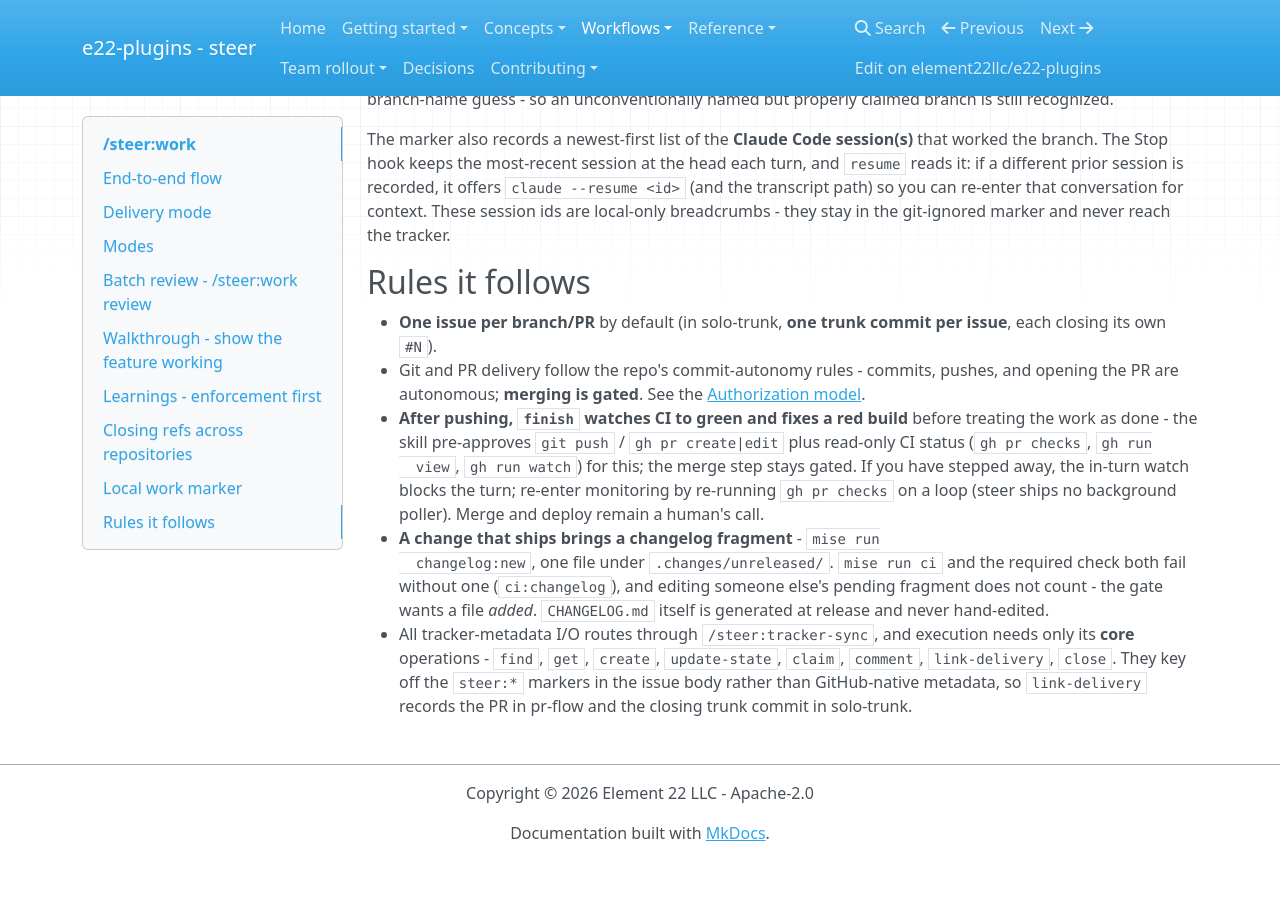
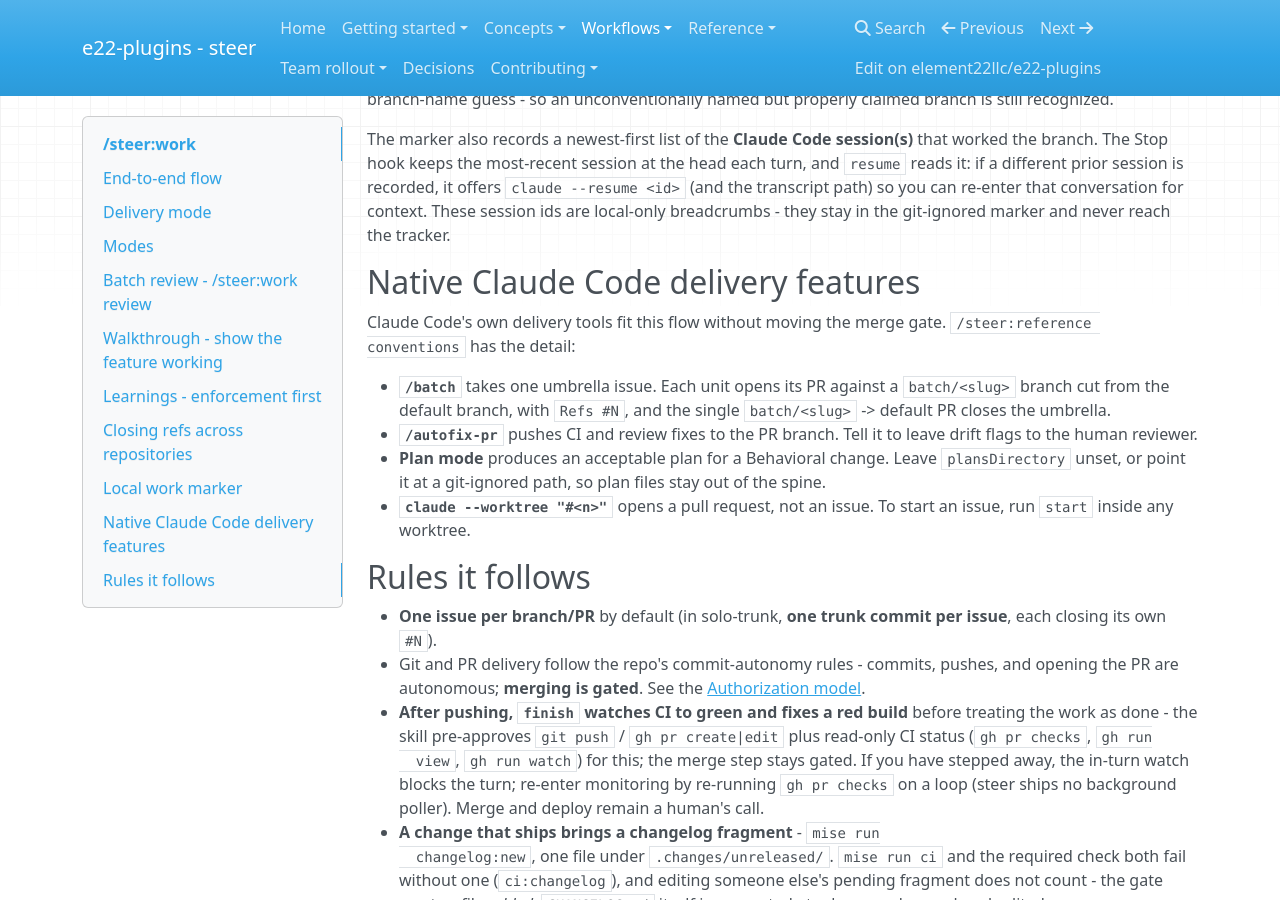
Before and after one commit to element22llc/e22-plugins, an MkDocs documentation site: the page built from docs/workflows/work.md, in a window 1280 px wide and 900 px high, scrolled down 4411 px. Built offline with MkDocs 1.6.1, drawn with Linux system fonts in a browser that asks for light colours; nearby versions of some CDN libraries; before the commit the page ends 5272 px from its top, so only the background shows below that.

Commit message:
docs(docs): note how native delivery features fit /steer:work
Refs #792

Co-Authored-By: Claude Opus 5.5 (1M context) <noreply@anthropic.com>

```diff
--- a/docs/workflows/work.md
+++ b/docs/workflows/work.md
@@ -192,6 +192,22 @@ offers `claude --resume <id>` (and the transcript path) so you can re-enter that
 conversation for context. These session ids are local-only breadcrumbs - they
 stay in the git-ignored marker and never reach the tracker.
 
+## Native Claude Code delivery features
+
+Claude Code's own delivery tools fit this flow without moving the merge gate.
+`/steer:reference conventions` has the detail:
+
+- **`/batch`** takes one umbrella issue. Each unit opens its PR against a
+  `batch/<slug>` branch cut from the default branch, with `Refs #N`, and the
+  single `batch/<slug>` -> default PR closes the umbrella.
+- **`/autofix-pr`** pushes CI and review fixes to the PR branch. Tell it to
+  leave drift flags to the human reviewer.
+- **Plan mode** produces an acceptable plan for a Behavioral change. Leave
+  `plansDirectory` unset, or point it at a git-ignored path, so plan files
+  stay out of the spine.
+- **`claude --worktree "#<n>"`** opens a pull request, not an issue. To start
+  an issue, run `start` inside any worktree.
+
 ## Rules it follows
 
 - **One issue per branch/PR** by default (in solo-trunk, **one trunk commit per
```
